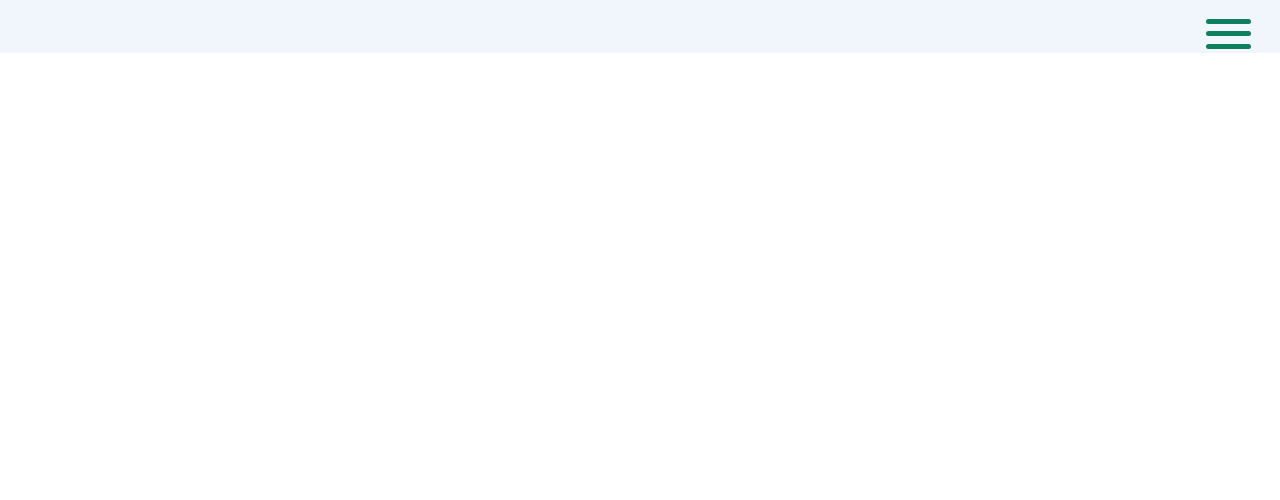
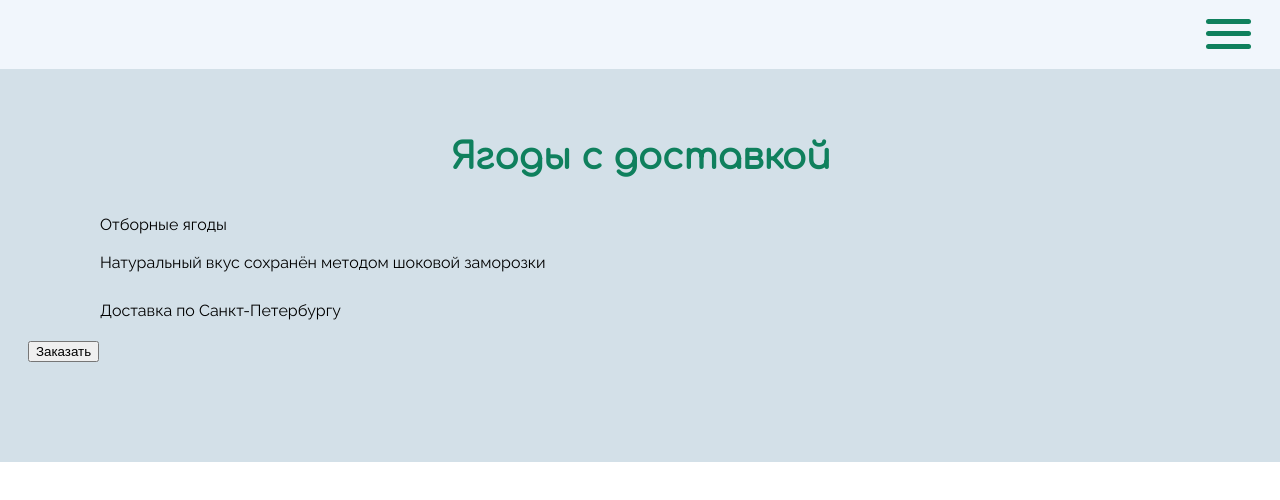
Before and after one commit to Bobjka/2075847-berries, a website: page source/index.html in a window 1280 px wide. Drawn offline with nearby package versions, Linux system fonts and the light colour scheme; files that its build step writes are made by us from their sources.

Commit message:
Добавил блок hero

```diff
--- a/source/index.html
+++ b/source/index.html
@@ -13,6 +13,7 @@
     <header class="header">
       <nav class="main-nav main-nav--closed main-nav--nojs">
         <div class="main-nav__logo">
+          <div class="main-nav__container">
             <svg class="main-nav__logo-icon" width="52" height="52">
               <use href="img/icons/stack.svg#logo"></use>
             </svg>
@@ -21,6 +22,7 @@
           <button class="main-nav__toggle" type="button">
             <span class="visually-hidden">Кнопка открытия/закрытия мобильного меню.</span>
           </button>
+          </div>
         <ul class="main-nav__list">
           <li class="main-nav__item">
             <a class="main-nav__link" href="#">Каталог</a>
@@ -36,6 +38,30 @@
           </li>
         </ul>
       </nav>
+      <section class="hero">
+        <h1 class="hero__title">Ягоды с&nbsp;доставкой</h1>
+        <ul class="hero__list">
+          <li class="hero__item">
+            <svg class="hero__icon" width="33" height="32">
+              <use href="img/icons/stack.svg#leaf"></use>
+            </svg>
+            <span class="hero__text">Отборные ягоды</span>
+          </li>
+          <li class="hero__item">
+            <svg class="hero__icon" width="33" height="32">
+              <use href="img/icons/stack.svg#ice"></use>
+            </svg>
+            <span class="hero__text hero__text--ice">Натуральный вкус сохранён методом шоковой заморозки</span>
+          </li>
+          <li class="hero__item">
+            <svg class="hero__icon" width="33" height="32">
+              <use href="img/icons/stack.svg#delivery"></use>
+            </svg>
+            <span class="hero__text">Доставка по Санкт-Петербургу</span>
+          </li>
+        </ul>
+        <button class="hero__button button" type="button">Заказать</button>
+      </section>
     </header>
     <script src="./js/script.js" defer></script>
   </body>
--- /dev/null
+++ b/source/less/blocks/hero.less
@@ -0,0 +1,34 @@
+.hero {
+  background-color: #d3e0e8;
+  padding: 68px 27px 100px 28px;
+}
+
+.hero__title {
+  color: #0f805d;
+  font-family: "Comfortaa", "Arial", sans-serif;
+  font-size: 36px;
+  line-height: 40px;
+  text-align: center;
+  margin: 0 0 32px 0;
+}
+
+.hero__list {
+  list-style-type: none;
+  margin: 0;
+  padding: 0 28px 0 28px;
+  font-size: 16px;
+  line-height: 19px;
+}
+
+.hero__item {
+  display: grid;
+  grid-template-columns: auto 1fr;
+  align-items: center;
+  column-gap: 11px;
+  padding: 0 0 11px 0;
+}
+
+
+.hero__text--ice {
+  padding: 0 0 10px 0;
+}
--- a/source/less/style.less
+++ b/source/less/style.less
@@ -5,3 +5,4 @@
 
 /* BLOCKS */
 @import "blocks/header";
+@import "blocks/hero";
```
Lines whose indentation alone changed are shown as unchanged.
